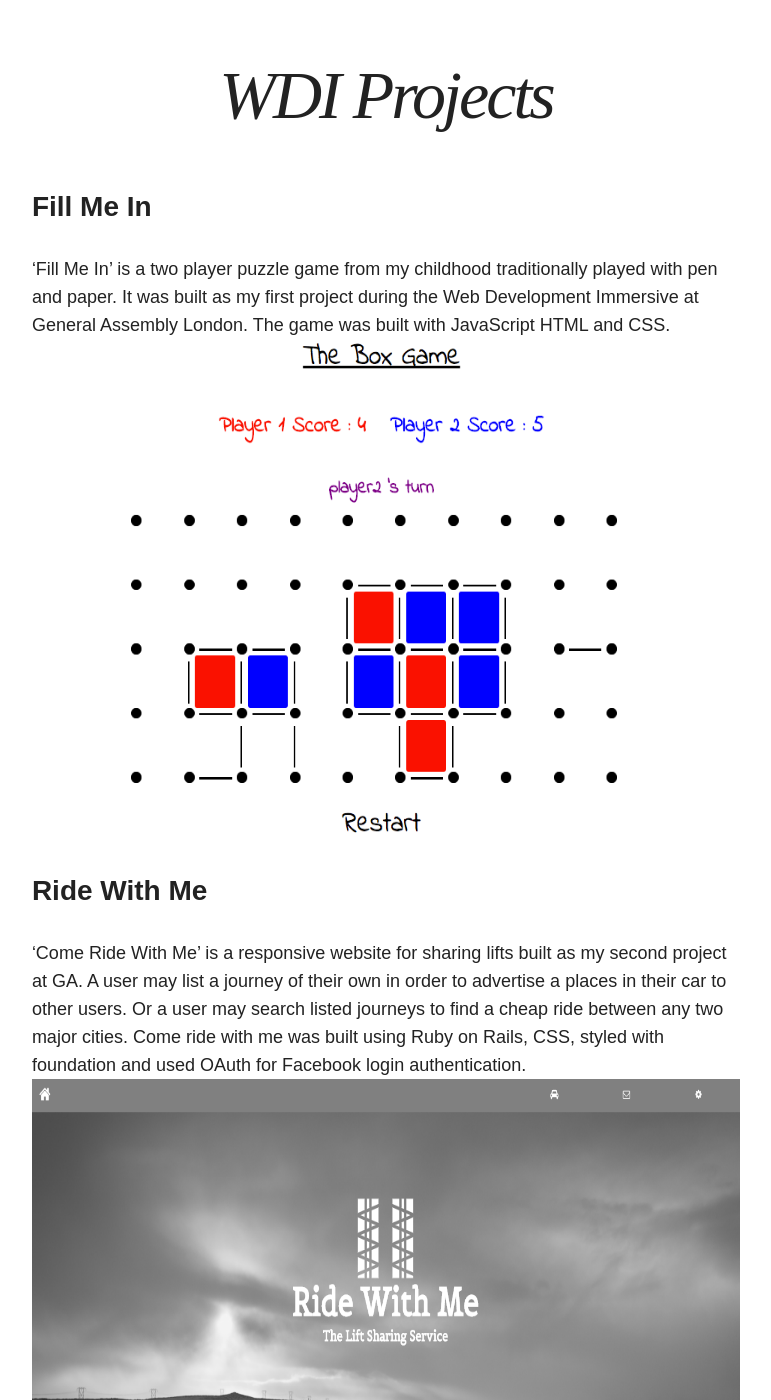
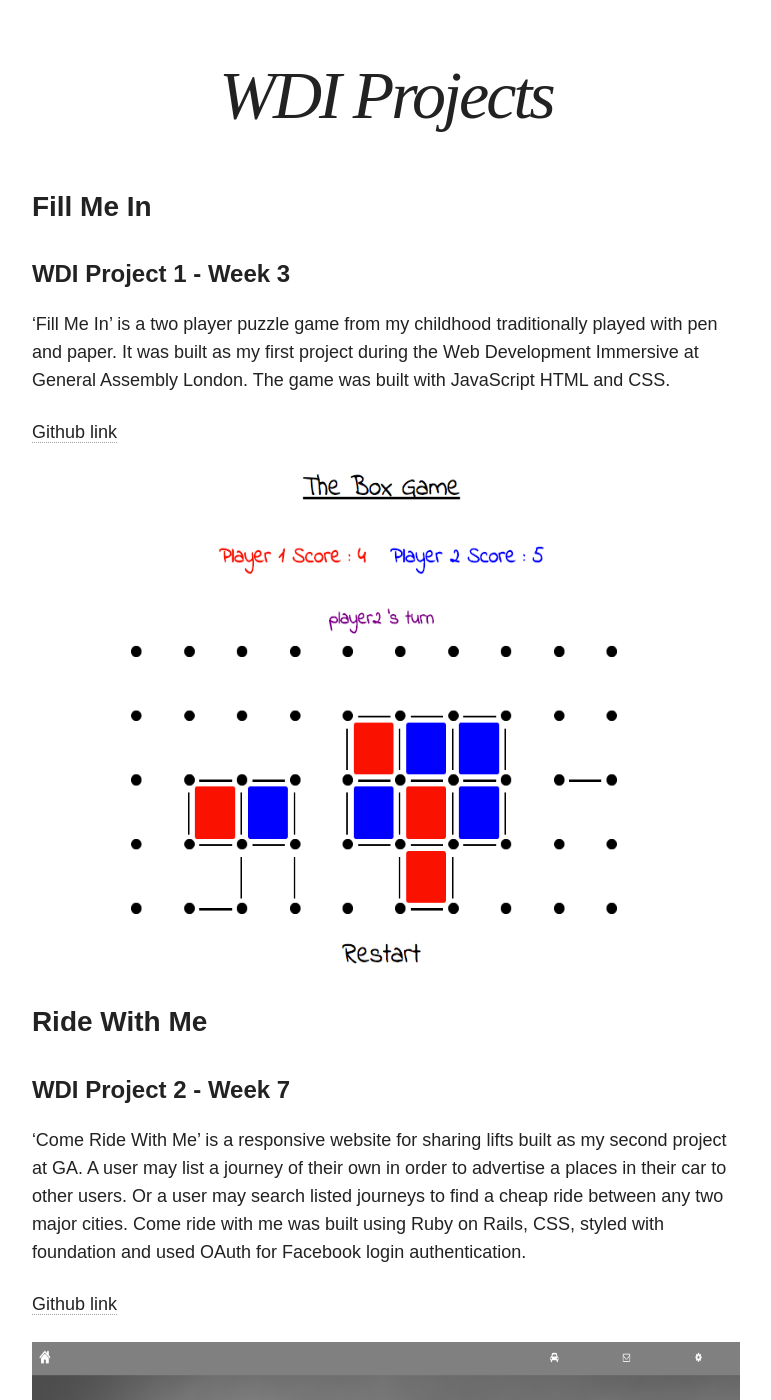
Before and after one commit to AlistairHopkins92/AlistairHopkins92.github.io, a Jekyll site: the page built from about/index.md, in a window 1280 px wide and 1400 px high, scrolled down 429 px. Shown: the whole window, without its empty margins (254-1025 px from the left). Built offline with Jekyll 4.4.1, drawn with Linux system fonts in a browser that asks for light colours; nearby versions of some CDN libraries; some of the changed text lies outside the part shown.

Commit message:
changing the flow of the projects page

```diff
--- a/about/index.md
+++ b/about/index.md
@@ -8,21 +8,58 @@ modified: 2014-08-08T19:44:38.564948-04:00
 
 
 ### Fill Me In
+
+
+#### WDI Project 1 - Week 3
+
 ‘Fill Me In’ is a two player puzzle game from my childhood traditionally played with pen and paper. It was built as my first project during the Web Development Immersive at General Assembly London. The game was built with JavaScript HTML and CSS.
+
+[Github link](https://www.google.com)
+
 ![GitHub Logo](/images/fillmein.png){: .projectimage}
 
+
+
 ### Ride With Me
+
+
+#### WDI Project 2 - Week 7
+
+
 ‘Come Ride With Me’ is a responsive website for sharing lifts built as my second project at GA. A user may list a journey of their own in order to advertise a places in their car to other users. Or a user may search listed journeys to find a cheap ride between any two major cities. Come ride with me was built using Ruby on Rails, CSS, styled with foundation and used OAuth for Facebook login authentication.
+
+[Github link](https://www.google.com)
+
 ![GitHub Logo](/images/ridewithme.png){: .projectimage}
 
 
+
+
 ### 7 Days of Sun
+
+
+#### WDI Project 3 - Week 9
+
+
 '7 Days of Sun' is a last minute travel and weather-report JavaScript Single Page Application which shows only sunny locations in the coming 7 days. This project was built as the first group project as a team of three. The project was built with Ruby on Rails and included JavaScript, jQuery and Underscore.JS. The project made use of two APIs firstly the Google Maps API to plot the search results on a world map, and the forecast.io API to retrieve up to date weather conditions.
+
+[Github link](https://www.google.com)
+
+
 ![GitHub Logo](/images/7days.png){: .projectimage}
 
 
+
 ### Down to Go
+
+
+#### WDI Project 4 - Week 12
+
+
 ‘Down To Go’ is an online dating app that provides users with a location based matching service as well as an instant messaging service. This was the fourth and final project at GA. The location service used the Google Maps Api and the live chat was built using Socket.io.
+
+[Github link](https://www.google.com)
+
 ![GitHub Logo](/images/downtogo.png){: .projectimage}
 
 [^1]: Example: *domain.com/category-name/post-title*
```
